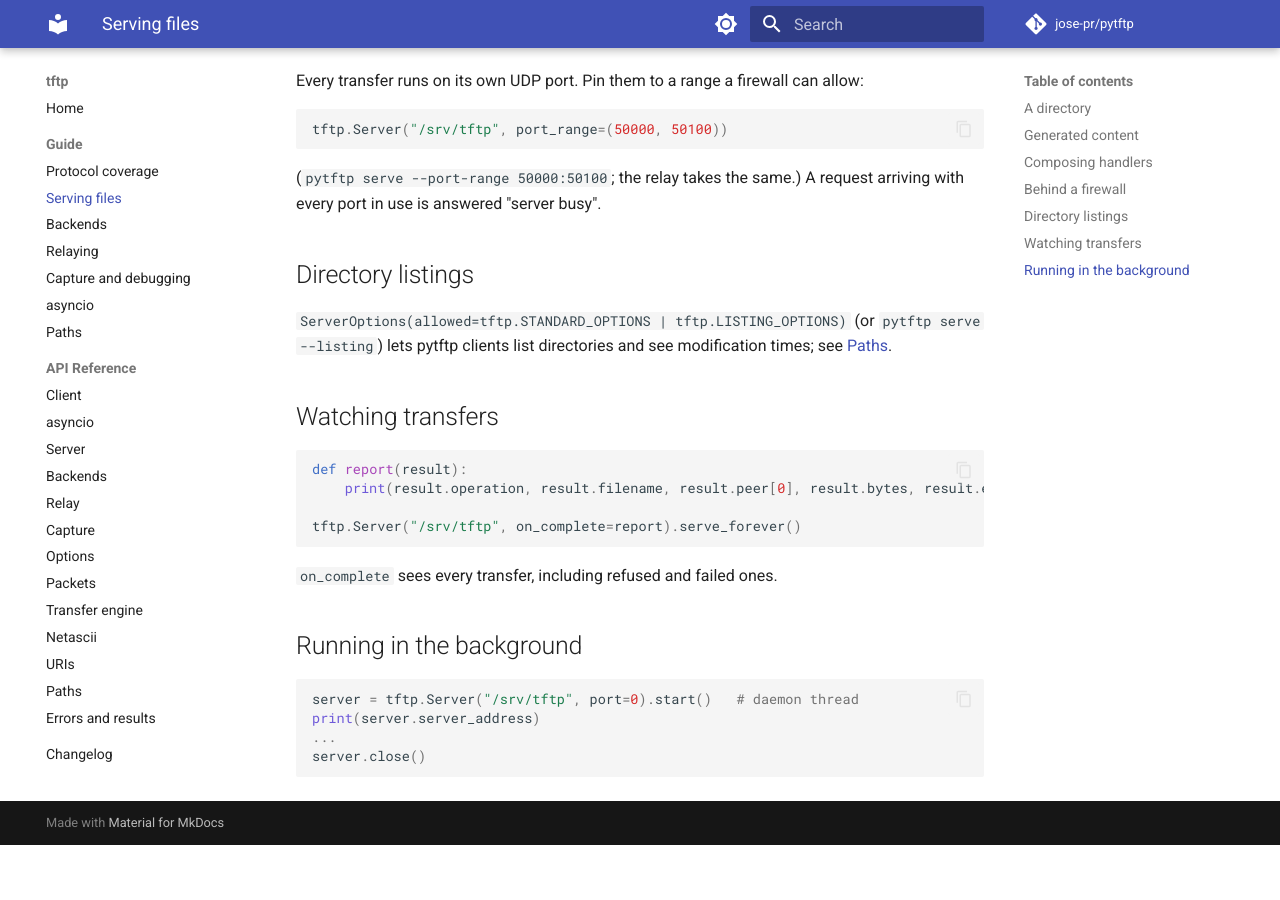
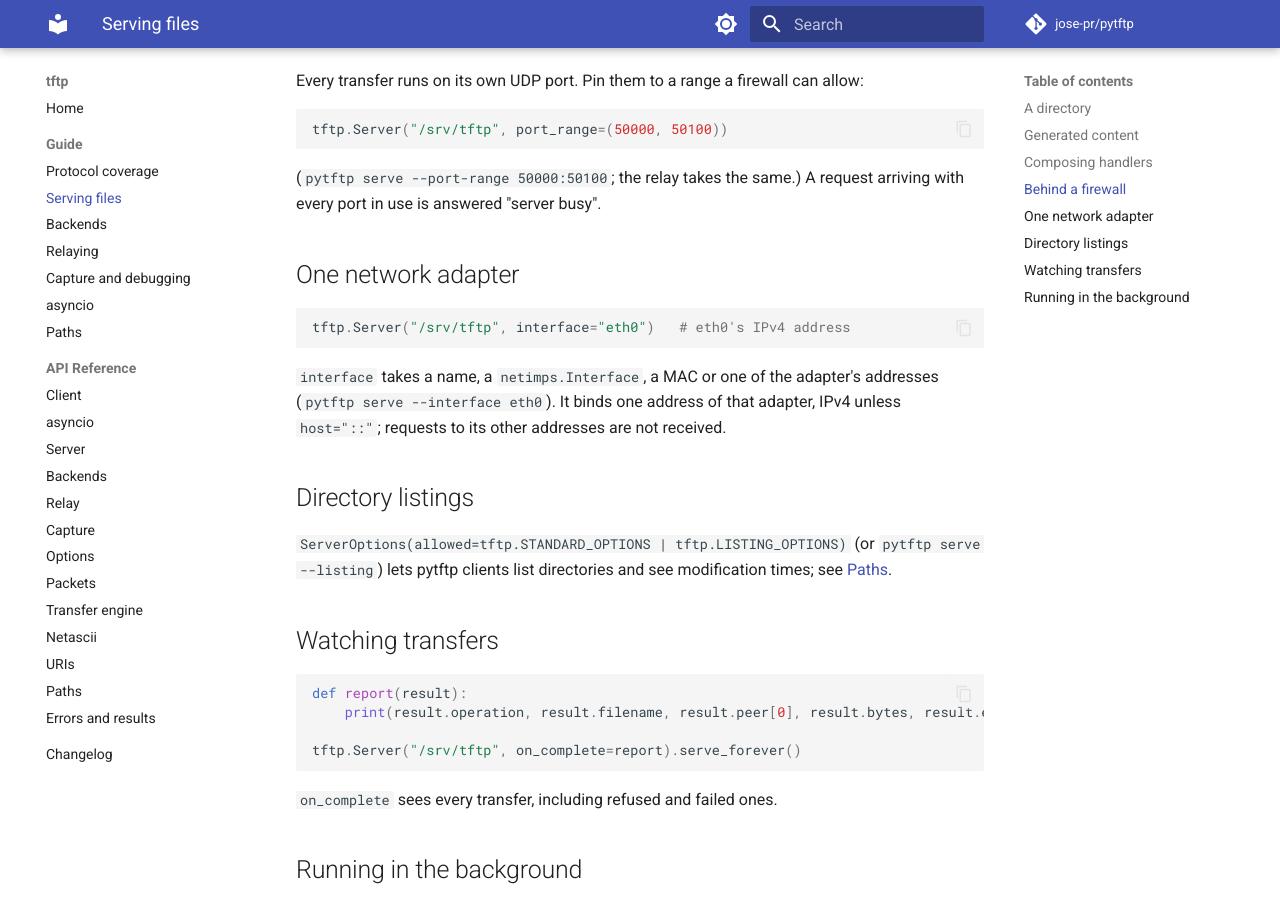
Before and after one commit to jose-pr/pytftp, an MkDocs documentation site: the page built from docs/serving.md, in a window 1280 px wide and 900 px high, scrolled down 1654 px. Built offline with MkDocs 1.6.1 and Material for MkDocs 9.7.7, drawn with Linux system fonts in a browser that asks for light colours; comment, search, counter and statistics services are not loaded; before the commit the page ends 2499 px from its top, so only the background shows below that.

Commit message:
docs: listening on one adapter

````diff
--- a/docs/serving.md
+++ b/docs/serving.md
@@ -86,6 +86,17 @@ tftp.Server("/srv/tftp", port_range=(50000, 50100))
 (`pytftp serve --port-range 50000:50100`; the relay takes the same.) A
 request arriving with every port in use is answered "server busy".
 
+## One network adapter
+
+```python
+tftp.Server("/srv/tftp", interface="eth0")   # eth0's IPv4 address
+```
+
+`interface` takes a name, a `netimps.Interface`, a MAC or one of the
+adapter's addresses (`pytftp serve --interface eth0`). It binds one address
+of that adapter, IPv4 unless `host="::"`; requests to its other addresses are
+not received.
+
 ## Directory listings
 
 `ServerOptions(allowed=tftp.STANDARD_OPTIONS | tftp.LISTING_OPTIONS)` (or
````
Also changed, not shown: CHANGELOG.md (+3 -0 lines).
